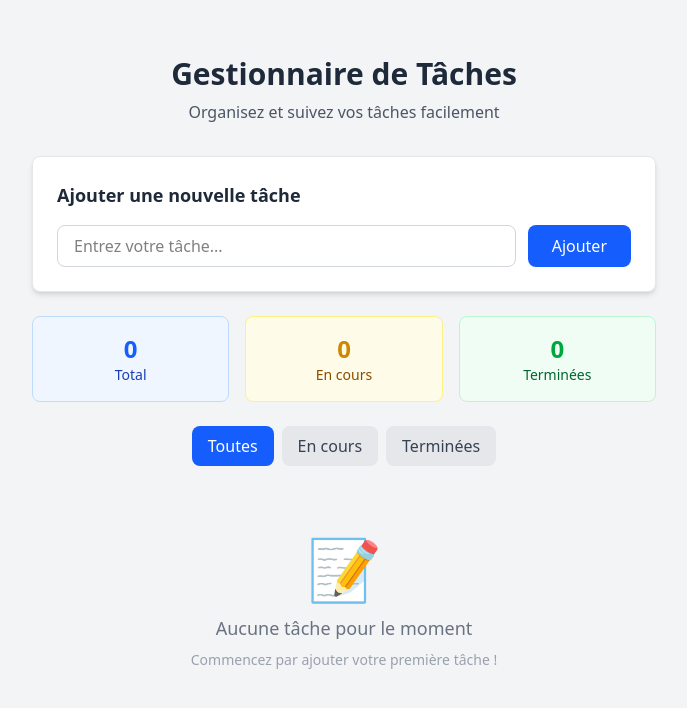
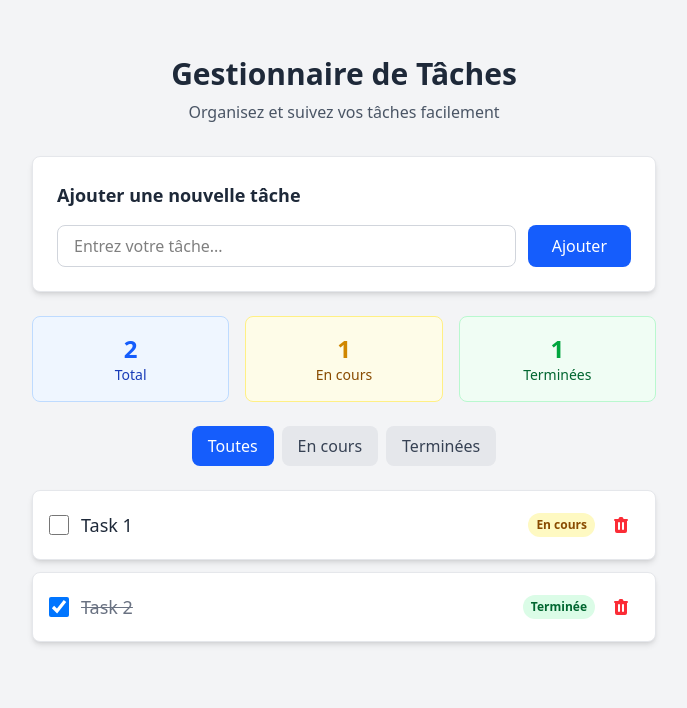
Before and after one commit to Dannebicque/correction-buts5-vuejs, a Vue app: page / in a window 1280 px wide. Shown: the top 708 px of the page, without its empty margins (296-983 px from the left). Built offline with nearby package versions, Linux system fonts and the light colour scheme.

Commit message:
composables

```diff
--- a/src/components/TaskList.vue
+++ b/src/components/TaskList.vue
@@ -9,7 +9,7 @@
     <!-- Formulaire d'ajout de tâche -->
     <div class="mb-6 bg-white rounded-lg shadow-md p-6 border border-gray-200">
       <h2 class="text-lg font-semibold text-gray-800 mb-4">Ajouter une nouvelle tâche</h2>
-      <form @submit.prevent="addTask" class="flex space-x-3">
+      <form @submit.prevent="_addTask" class="flex space-x-3">
         <input
           v-model="newTaskText"
           type="text"
@@ -82,10 +82,25 @@
 </template>
 
 <script setup>
-import { ref, computed } from 'vue'
+import { ref, computed, onMounted } from 'vue'
 import Task from './Task.vue'
 
-const tasks = ref([])
+
+// Composable pour gérer les tâches
+import useTask from '../composables/useTask'
+
+const { tasks, fetchTasks, addTask } = useTask()
+
+onMounted(() => {
+  fetchTasks()
+})
+
+const _addTask = () => {
+    addTask(newTaskText.value)
+    newTaskText.value = ''
+}
+// fin composable
+
 const newTaskText = ref('')
 const currentFilter = ref('all')
 
@@ -113,17 +128,7 @@ const filteredTasks = computed(() => {
 })
 
 // Ajouter une nouvelle tâche
-const addTask = () => {
-  if (newTaskText.value.trim()) {
-    tasks.value.push({
-      id: Date.now(),
-      text: newTaskText.value.trim(),
-      completed: false,
-      createdAt: new Date()
-    })
-    newTaskText.value = ''
-  }
-}
+
 
 // Basculer l'état de completion d'une tâche
 const toggleTaskComplete = (taskId) => {
--- /dev/null
+++ b/src/composables/useTask.js
@@ -0,0 +1,30 @@
+import { ref } from 'vue'
+
+export default function useTask() {
+    const tasks = ref([]);
+
+    const fetchTasks = () => {
+        tasks.value = [
+            { id: 1, text: 'Task 1', completed: false, createdAt: new Date() },
+            { id: 2, text: 'Task 2', completed: true, createdAt: new Date() },
+        ]
+        return tasks.value
+    }
+
+    const addTask = (newTaskText) => {
+        if (newTaskText.trim()) {
+            tasks.value.push({
+                id: Date.now(),
+                text: newTaskText.trim(),
+                completed: false,
+                createdAt: new Date()
+            })
+        }
+    }
+
+    return {
+        tasks,
+        fetchTasks,
+        addTask
+    }
+}
```
